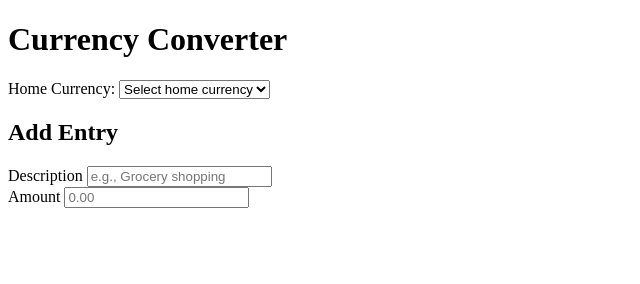
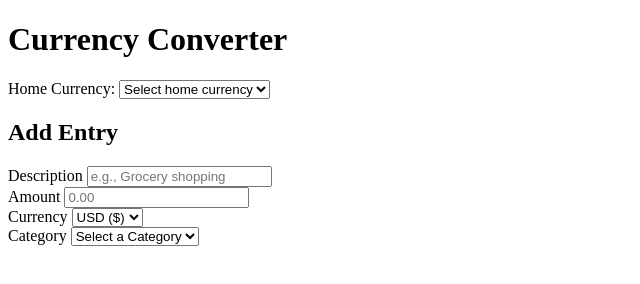
Before and after one commit to nimcomuxidinaxmed7-cmd/Expense-Tracker-project, a plain HTML site: page index.html in a window 1280 px wide. Shown: the whole page, without its empty margins (0-640 px from the left). Drawn offline with Linux system fonts and the light colour scheme.

Commit message:
Add currency and category selects to expense form

```diff
--- a/index.html
+++ b/index.html
@@ -35,3 +35,30 @@
          <label for="amount">Amount</label>
          <input type="number" id="number" name="amount" placeholder="0.00" min="0.01" step="0.01" required/>
         </div>
+    <!-- Currency-->
+         <div>
+         <label for="currency">Currency</label>
+           <!--Dropdown menu-->
+         <select id="currency" name="currency">
+             <option value="USD">USD ($)</option>
+             <option value="EUR">EUR (€)</option>
+             <option value="GBP">GBP (£)</option>
+             <option value="INR">INR (₹)</option>
+             <option value="JPY">JPY (¥)</option>
+             <option value="KES">KES</option>
+         </select>
+        </div>
+
+        <!--Category-->
+        <div>
+         <label for="category">Category</label>
+         <select id="category" name="category">
+             <option value="" disabled selected>Select a Category</option>
+             <option value="transport">Transport</option>
+             <option value="food">Food & Dining</option>
+             <option value="shopping">Shopping</option>
+             <option value="utilities">Bills & Utilities</option>
+             <option value="entertainment">Entertainment</option>
+             <option value="other">Other</option>
+         </select>
+        </div>
```
